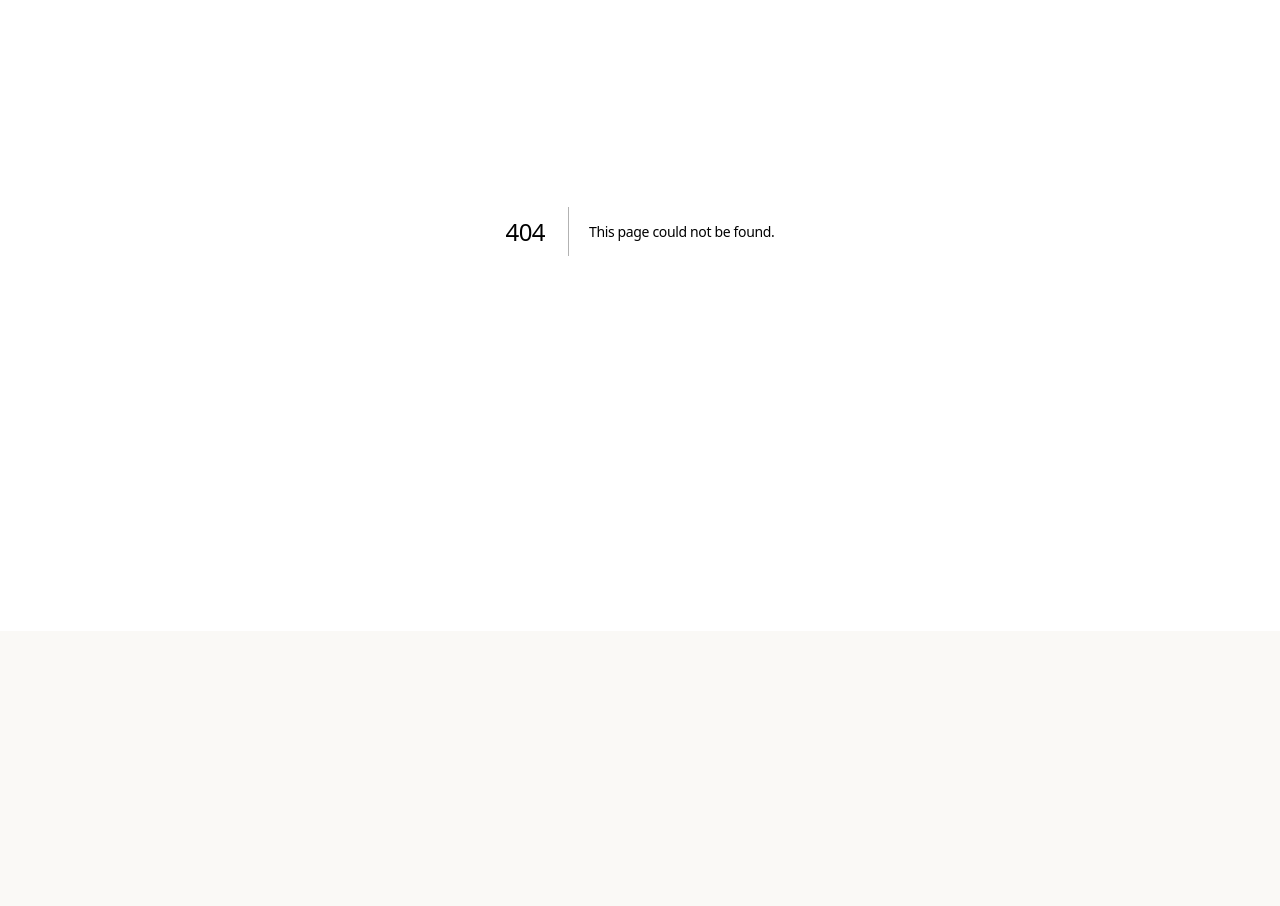
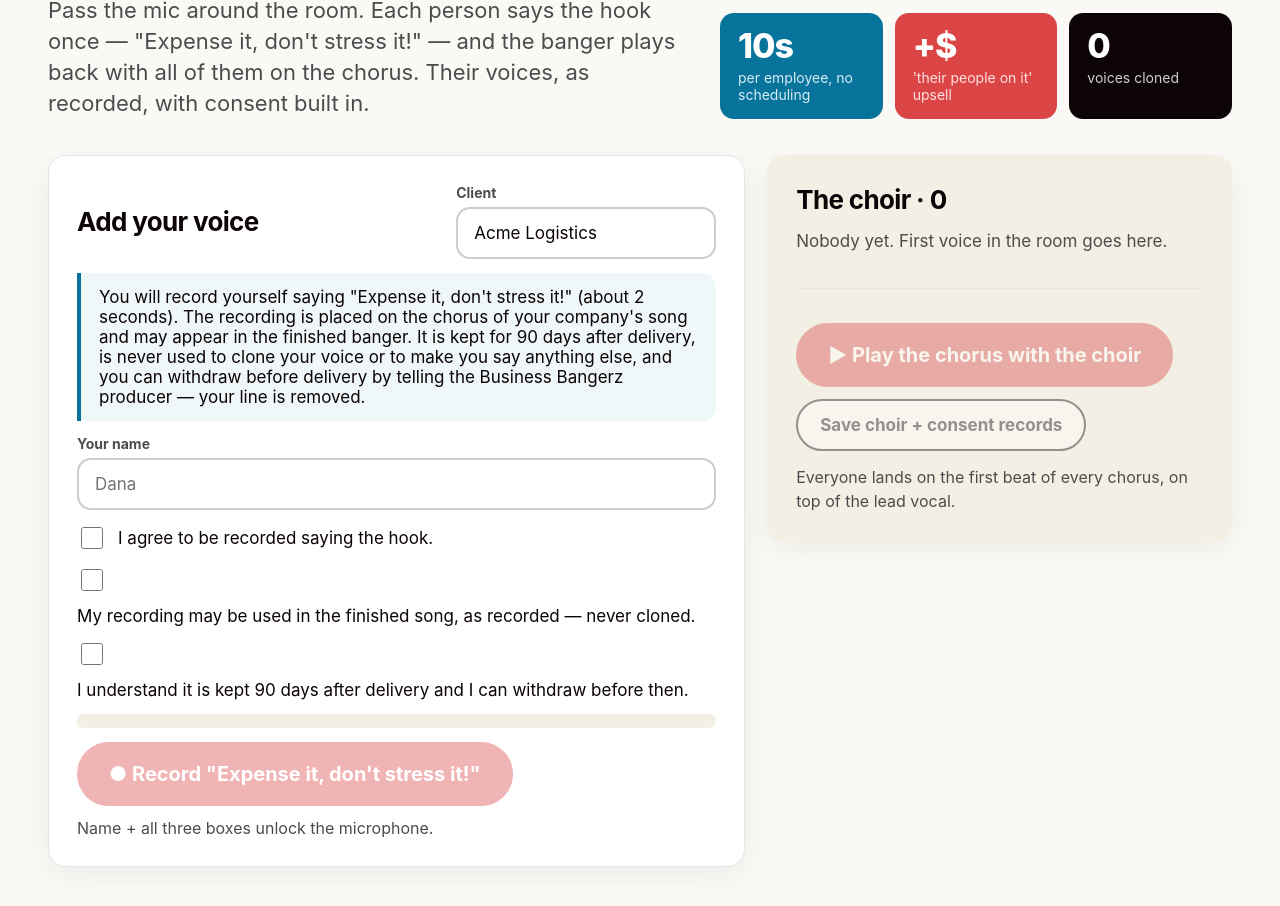
Before and after one commit to kfancy420/encore-recall-check, a Next.js app: page /choir in a window 1280 px wide. Before the commit this address had no page. Shown: the part 242-1148 px from the top of the page. Before the commit the page ends 873 px from the top, so only its background shows below. Built offline with nearby package versions, Linux system fonts and the light colour scheme.

Commit message:
Hub home with big portals; Company Choir with built consent flow and stacked chorus cameos

```diff
--- /dev/null
+++ b/app/choir/page.tsx
@@ -0,0 +1,116 @@
+"use client";
+
+import { useRef, useState } from "react";
+import { recordClip, playClip, clipToWavBase64, type Clip } from "@/lib/micRecorder";
+import { performBanger, TRACK_TITLE, type Cameo } from "@/lib/demoTrack";
+import { SONG_SECTIONS } from "@/lib/bangerSong";
+import { loadVocals, type VocalSet } from "@/lib/vocalPerformer";
+import { TRANSCRIPT_RETENTION_DAYS } from "@/lib/consent";
+import { AppHero } from "../AppHero";
+
+/**
+ * Company Choir (F4; revenue) — employees in the room shout the hook, one at a time, and the
+ * banger plays back with all of them stacked on the chorus. The consent flow is built, not
+ * mentioned: each person sees what is recorded, how it is used, how long it is kept, and how
+ * to withdraw, before the microphone opens. Their voice is used as recorded — never cloned.
+ */
+const HOOK = "Expense it, don't stress it!";
+const AUDIO_RETENTION_DAYS = 90;
+const CONSENT_TEXT = `You will record yourself saying "${HOOK}" (about 2 seconds). The recording is placed on the chorus of your company's song and may appear in the finished banger. It is kept for ${AUDIO_RETENTION_DAYS} days after delivery, is never used to clone your voice or to make you say anything else, and you can withdraw before delivery by telling the Business Bangerz producer — your line is removed.`;
+
+type Member = { name: string; clip: Clip; consentAt: string };
+
+export default function ChoirPage() {
+  const [client, setClient] = useState("Acme Logistics");
+  const [name, setName] = useState("");
+  const [agree, setAgree] = useState({ recorded: false, used: false, retention: false });
+  const [members, setMembers] = useState<Member[]>([]);
+  const [recording, setRecording] = useState(false);
+  const [countdown, setCountdown] = useState(0);
+  const [level, setLevel] = useState(0);
+  const [playing, setPlaying] = useState(false);
+  const [saved, setSaved] = useState<string | null>(null);
+  const ctxRef = useRef<AudioContext | null>(null);
+  const perfRef = useRef<{ stop: () => void } | null>(null);
+  const vocalsRef = useRef<VocalSet | null>(null);
+  const ctx = () => (ctxRef.current ??= new AudioContext());
+  const consented = agree.recorded && agree.used && agree.retention && name.trim().length > 0;
+
+  const record = async () => {
+    ctx().resume(); setRecording(true);
+    for (let i = 3; i > 0; i--) { setCountdown(i); await new Promise((r) => setTimeout(r, 600)); }
+    setCountdown(0);
+    const clip = await recordClip(ctx(), 2.2, setLevel);
+    setMembers((m) => [...m, { name: name.trim(), clip, consentAt: new Date().toISOString() }]);
+    setRecording(false); setLevel(0); setName(""); setAgree({ recorded: false, used: false, retention: false });
+    playClip(ctx(), clip);
+  };
+
+  /** Everyone lands together on the first beat of each chorus — a choir, not a queue. */
+  const cameos = (): Cameo[] => SONG_SECTIONS.filter((s) => s.kind === "chorus").flatMap((s) => members.map((m) => ({ buffer: m.clip.buffer, at: s.start - 0.05, label: m.name })));
+
+  const play = async () => {
+    perfRef.current?.stop();
+    if (!vocalsRef.current) vocalsRef.current = await loadVocals(ctx());
+    perfRef.current = performBanger(ctx(), { from: SONG_SECTIONS[2].start - 2.4, vocals: vocalsRef.current, cameos: cameos(), onEnd: () => setPlaying(false) });
+    setPlaying(true);
+  };
+  const stop = () => { perfRef.current?.stop(); perfRef.current = null; setPlaying(false); };
+
+  const save = async () => {
+    const res = await fetch("/api/sounds", { method: "POST", body: JSON.stringify({
+      kind: "company-choir", client,
+      record: { song: TRACK_TITLE, hook: HOOK, placement: "first beat of every chorus", members: members.map((m) => ({ name: m.name, durationMs: m.clip.durationMs, consent: { granted: true, grantedAt: m.consentAt, disclosure: CONSENT_TEXT, audioRetentionDays: AUDIO_RETENTION_DAYS, transcriptRetentionDays: TRANSCRIPT_RETENTION_DAYS, cloningAllowed: false, withdrawal: "Tell the producer before delivery; the line is removed." } })) },
+      clips: members.map((m, i) => ({ name: `${i + 1}-${m.name}`, wavBase64: clipToWavBase64(m.clip) })),
+    }) });
+    setSaved((await res.json()).id);
+  };
+
+  return (
+    <main className="page">
+      <AppHero
+        eyebrow="Create · fixes F4 participation logistics"
+        title="Company Choir"
+        what={`Pass the mic around the room. Each person says the hook once — "${HOOK}" — and the banger plays back with all of them on the chorus. Their voices, as recorded, with consent built in.`}
+        impact={[
+          { value: "10s", label: "per employee, no scheduling", tone: "blue" },
+          { value: "+$", label: "'their people on it' upsell", tone: "red" },
+          { value: "0", label: "voices cloned" },
+        ]}
+      />
+
+      <div className="split" style={{ marginTop: 36 }}>
+        <section className="card stack">
+          <div className="row spread"><h2>Add your voice</h2><label className="field" style={{ maxWidth: 260 }}><span className="label">Client</span><input className="input" value={client} onChange={(e) => setClient(e.target.value)} /></label></div>
+          <div className="callout callout-violet" style={{ fontSize: 17 }}>{CONSENT_TEXT}</div>
+          <label className="field"><span className="label">Your name</span><input className="input" value={name} onChange={(e) => setName(e.target.value)} placeholder="Dana" /></label>
+          <label className="row" style={{ fontSize: 17 }}><input type="checkbox" checked={agree.recorded} onChange={(e) => setAgree({ ...agree, recorded: e.target.checked })} style={{ width: 22, height: 22 }} /> I agree to be recorded saying the hook.</label>
+          <label className="row" style={{ fontSize: 17 }}><input type="checkbox" checked={agree.used} onChange={(e) => setAgree({ ...agree, used: e.target.checked })} style={{ width: 22, height: 22 }} /> My recording may be used in the finished song, as recorded — never cloned.</label>
+          <label className="row" style={{ fontSize: 17 }}><input type="checkbox" checked={agree.retention} onChange={(e) => setAgree({ ...agree, retention: e.target.checked })} style={{ width: 22, height: 22 }} /> I understand it is kept {AUDIO_RETENTION_DAYS} days after delivery and I can withdraw before then.</label>
+          <div className="bar"><div style={{ width: `${Math.min(100, (recording ? level : 0) * 140)}%`, background: "var(--accent)" }} /></div>
+          <div className="row">
+            <button className="btn btn-primary btn-lg" disabled={!consented || recording} onClick={record}>{recording ? (countdown ? `Say it in ${countdown}…` : "● Say it now!") : `● Record "${HOOK}"`}</button>
+            {!consented && <span style={{ color: "var(--muted)" }}>Name + all three boxes unlock the microphone.</span>}
+          </div>
+        </section>
+
+        <aside className="card card-sand stack">
+          <div className="row spread"><h2>The choir · {members.length}</h2>{saved && <span className="badge badge-live">saved · {saved}</span>}</div>
+          {members.length === 0 && <p style={{ margin: 0, color: "var(--muted)", fontSize: 17 }}>Nobody yet. First voice in the room goes here.</p>}
+          {members.map((m, i) => (
+            <div key={i} className="row spread" style={{ padding: "8px 0", borderBottom: "1px solid var(--border)" }}>
+              <span style={{ fontSize: 18, fontWeight: 700 }}>{m.name}</span>
+              <span className="row"><span className="badge badge-live">consented</span><span className="badge">{m.clip.durationMs} ms</span><button className="btn btn-sm btn-ghost" onClick={() => playClip(ctx(), m.clip)}>▶</button><button className="btn btn-sm btn-ghost" onClick={() => setMembers(members.filter((_, j) => j !== i))}>withdraw</button></span>
+            </div>
+          ))}
+          <div className="divider" />
+          <div className="row">
+            {!playing ? <button className="btn btn-primary btn-lg" disabled={!members.length} onClick={play}>▶ Play the chorus with the choir</button> : <button className="btn btn-lg" onClick={stop}>■ Stop</button>}
+            <button className="btn" disabled={!members.length || !!saved} onClick={save}>Save choir + consent records</button>
+          </div>
+          <p style={{ margin: 0, color: "var(--muted)" }}>Everyone lands on the first beat of every chorus, on top of the lead vocal.</p>
+        </aside>
+      </div>
+    </main>
+  );
+}
--- a/app/globals.css
+++ b/app/globals.css
@@ -102,3 +102,20 @@ details summary { cursor: pointer; color: var(--muted); font-weight: 700; }
 .note time { font-family: var(--mono); color: var(--muted); font-size: 15px; font-weight: 700; padding-top: 4px; }
 .note .action { font-size: 19px; font-weight: 600; margin-top: 8px; }
 .big { font-size: 22px; }
+/* Hub portals */
+.hub { display: grid; grid-template-columns: repeat(4, 1fr); gap: 18px; margin-top: 44px; }
+@media (max-width: 1000px) { .hub { grid-template-columns: repeat(2, 1fr); } }
+@media (max-width: 600px) { .hub { grid-template-columns: 1fr; } }
+.portal { display: flex; flex-direction: column; gap: 8px; min-height: 300px; padding: 30px; border-radius: 26px; position: relative; overflow: hidden; transition: transform .15s ease, box-shadow .15s ease; box-shadow: var(--shadow); }
+.portal:hover { transform: translateY(-4px); box-shadow: 0 18px 50px rgba(12,4,7,.16); }
+.portal-big { grid-column: span 2; min-height: 360px; }
+.portal-red { background: var(--accent); color: #fff; }
+.portal-blue { background: var(--blue); color: #fff; }
+.portal-ink { background: var(--text); color: #fff; }
+.portal-step { font-size: 14px; font-weight: 800; letter-spacing: .14em; text-transform: uppercase; opacity: .8; }
+.portal-name { font-size: clamp(34px, 3.4vw, 52px); font-weight: 800; letter-spacing: -.03em; line-height: 1; margin-top: auto; }
+.portal-big .portal-name { font-size: clamp(44px, 4.6vw, 72px); }
+.portal-line { font-size: 24px; font-weight: 700; line-height: 1.2; }
+.portal-big .portal-line { font-size: 30px; }
+.portal-impact { font-size: 17px; opacity: .85; line-height: 1.35; }
+.portal-go { position: absolute; top: 26px; right: 30px; font-weight: 800; font-size: 18px; opacity: .9; }
```
Also changed, not shown: app/page.tsx (+21 -34 lines).
